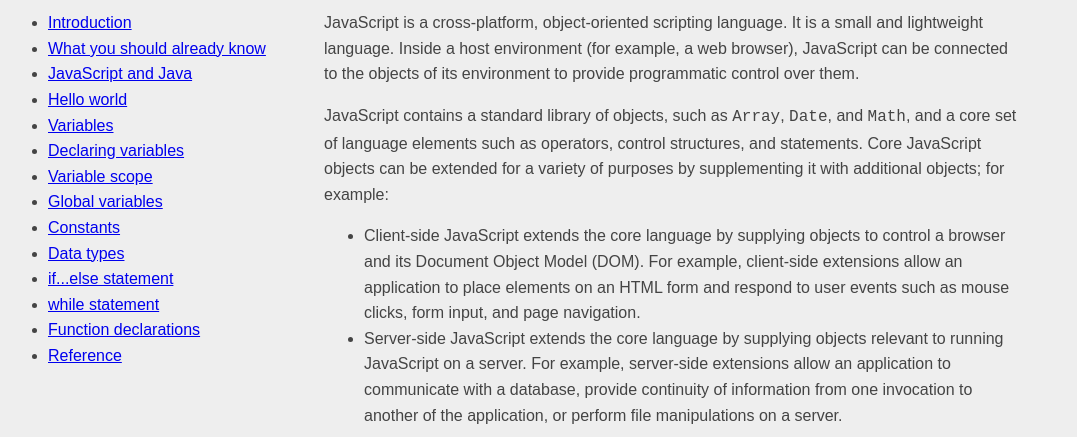
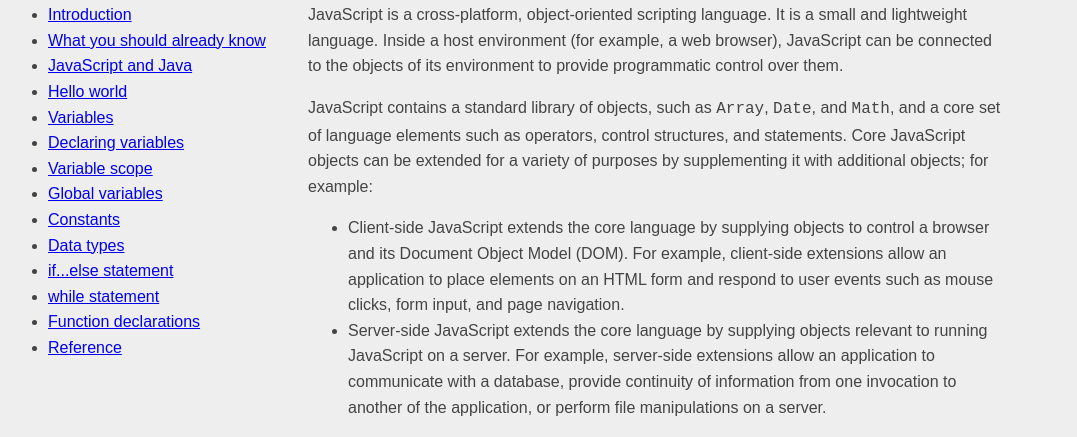
Before and after one commit to kevcomedia/technical-documentation, a website: page src/index.html in a window 1280 px wide. Shown: the part 76-513 px from the top of the page, without its empty margins (0-1077 px from the left). Drawn offline with Linux system fonts and the light colour scheme.

Commit message:
Fix the nav on the screen
I had to get rid of the CSS grid because it turns out it's much easier
to implement the thing using just a plain large margin for the content.

I could probably achieve the same with grid by setting the nav column
to some fixed value instead of using `fr`s.

```diff
--- a/src/index.html
+++ b/src/index.html
@@ -8,7 +8,7 @@
   <link rel="stylesheet" href="main.css">
 </head>
 <body class="page">
-  <nav class="nav" id="navbar">
+  <nav class="page__nav nav" id="navbar">
     <header class="nav__header">
       <h1 class="nav__heading">JS Documentation</h1>
     </header>
--- a/src/main.css
+++ b/src/main.css
@@ -21,18 +21,18 @@ html {
   margin: auto;
 }
 
-/** Split into two-column grid at 900px
+/** "Split" into two-columns at 900px
 
-    1. Flush main content to the left on larger viewports
+    1. Provide some space for the navigation to the left.
   */
 @media screen and (min-width: 56.25em) {
-  .page {
-    display: grid;
-    grid-template-columns: 1fr 3fr;
+  .page__main {
+    margin-left: 30rem; /* 1 */
   }
 
-  .page__main {
-    margin-left: 0; /* 1 */
+  .page__nav {
+    position: fixed;
+    top: 0;
   }
 }
 
```
